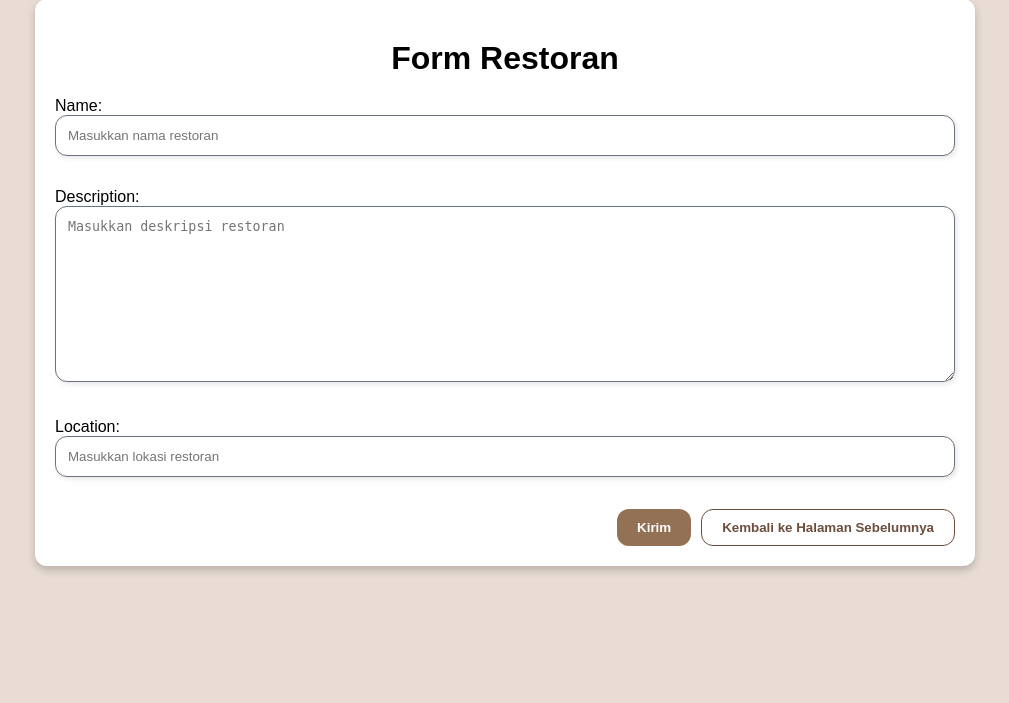
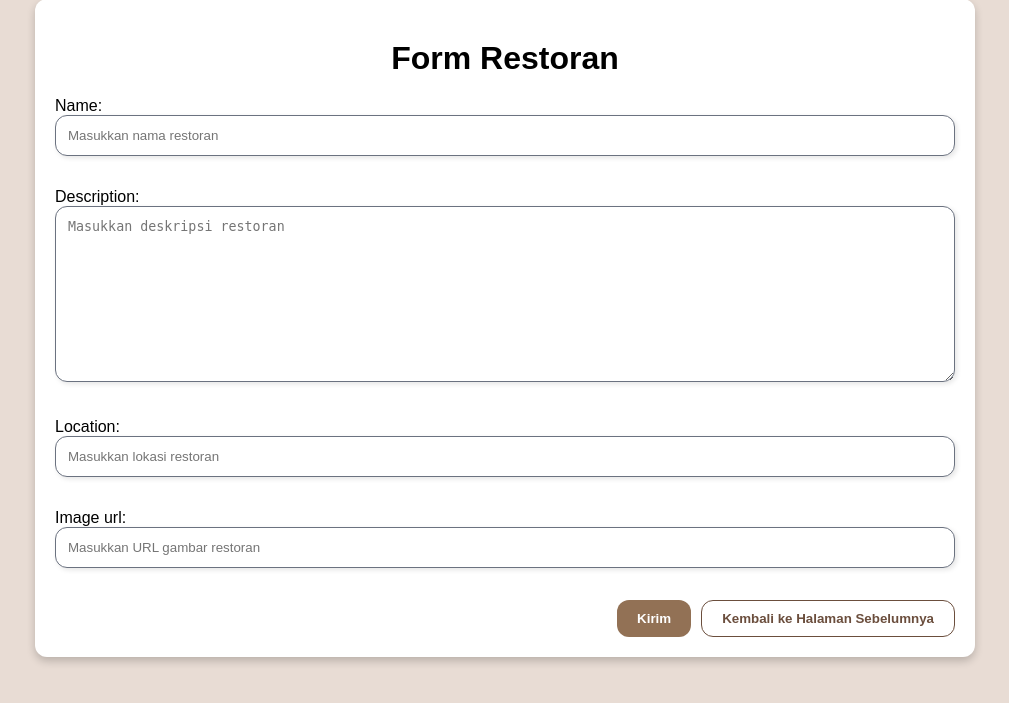
Before and after one commit to PBP2024-A10/TK-PTS, a Django app: page /makanan/add-restaurant/ in a window 1280 px wide. Shown: the part 29-732 px from the top of the page, without its empty margins (135-1144 px from the left). Run offline with Django 5.2, Linux system fonts and the light colour scheme; a user stored in the database is signed in.

Commit message:
fixing bugs

```diff
--- a/authentication/templates/login.html
+++ b/authentication/templates/login.html
@@ -5,7 +5,7 @@
 {% endblock meta %}
 
 {% block content %}
-<div class="min-h-screen bg-cover bg-center bg-[#654a2d] flex items-center justify-between" style="background-image: url('{% static "image/image 3.png" %}')">
+<div class="min-h-screen bg-cover bg-center bg-[#654a2d] flex items-center justify-between bg-opacity-80" style="background-image: url('{% static "image/image 3.png" %}')">
   <div class="flex w-1/2 flex-col justify-center items-center gap-4">
     <a href="{% url 'authentication:login' %}" class="flex items-center space-x-3 rtl:space-x-reverse">
       <img src="{% static 'images/web-logo.svg' %}" class="h-80" alt="Logo" />
--- a/cards_makanan/forms.py
+++ b/cards_makanan/forms.py
@@ -4,7 +4,7 @@ from .models import Restaurant, MenuItem
 class RestaurantForm(forms.ModelForm):
     class Meta:
         model = Restaurant
-        fields = ['name', 'description', 'location']
+        fields = ['name', 'description', 'location','image_url']
         widgets = {
             'name': forms.TextInput(attrs={
                 'class': 'form-input',
@@ -21,6 +21,12 @@ class RestaurantForm(forms.ModelForm):
             'location': forms.TextInput(attrs={
                 'class': 'form-input',
                 'placeholder': 'Masukkan lokasi restoran',
+                'style': 'padding: 12px; border-radius: 12px; border: 1px solid #6B7280; width: 100%; box-shadow: 2px 2px 5px rgba(0, 0, 0, 0.1); transition: border 0.3s;',
+                'onfocus': 'this.style.borderColor="#3B82F6";'
+            }),
+            'image_url': forms.URLInput(attrs={
+                'class': 'form-input',
+                'placeholder': 'Masukkan URL gambar restoran',
                 'style': 'padding: 12px; border-radius: 12px; border: 1px solid #6B7280; width: 100%; box-shadow: 2px 2px 5px rgba(0, 0, 0, 0.1); transition: border 0.3s;',
                 'onfocus': 'this.style.borderColor="#3B82F6";'
             }),
--- a/cards_makanan/models.py
+++ b/cards_makanan/models.py
@@ -8,6 +8,7 @@ class Restaurant(models.Model):
     name = models.CharField(max_length=200)
     description = models.TextField()
     location = models.CharField(max_length=200)
+    image_url = models.URLField(max_length=500, blank=True, null=True)
     def __str__(self):
         return self.name
 
--- a/cards_makanan/templates/menu.html
+++ b/cards_makanan/templates/menu.html
@@ -17,6 +17,6 @@
     {% endfor %}
 </table>
 
-<a href="{% url 'your_app_name:show_restaurants' %}" style="background-color: #3d200a; color: white; padding: 10px; text-decoration: none;">Kembali ke Daftar Restoran</a>
+<a href="{% url cards_restaurant:show_restaurants' %}" style="background-color: #3d200a; color: white; padding: 10px; text-decoration: none;">Kembali ke Daftar Restoran</a>
 
 {% endblock %}
--- a/cards_makanan/views.py
+++ b/cards_makanan/views.py
@@ -103,6 +103,7 @@ def filter_restaurants(request):
                 'id': restaurant.id,
                 'name': restaurant.name,
                 'description': restaurant.description,
+                'image_url': restaurant.image_url,
             } for restaurant in filtered_restaurants
         ]
     }
```
Also changed, not shown: cards_makanan/fixtures/restaurants.json (+16 -8 lines), main/templates/main.html (+7 -2 lines), cards_makanan/migrations/0008_restaurant_image_url.py (added), static/images/web-logo.png.
